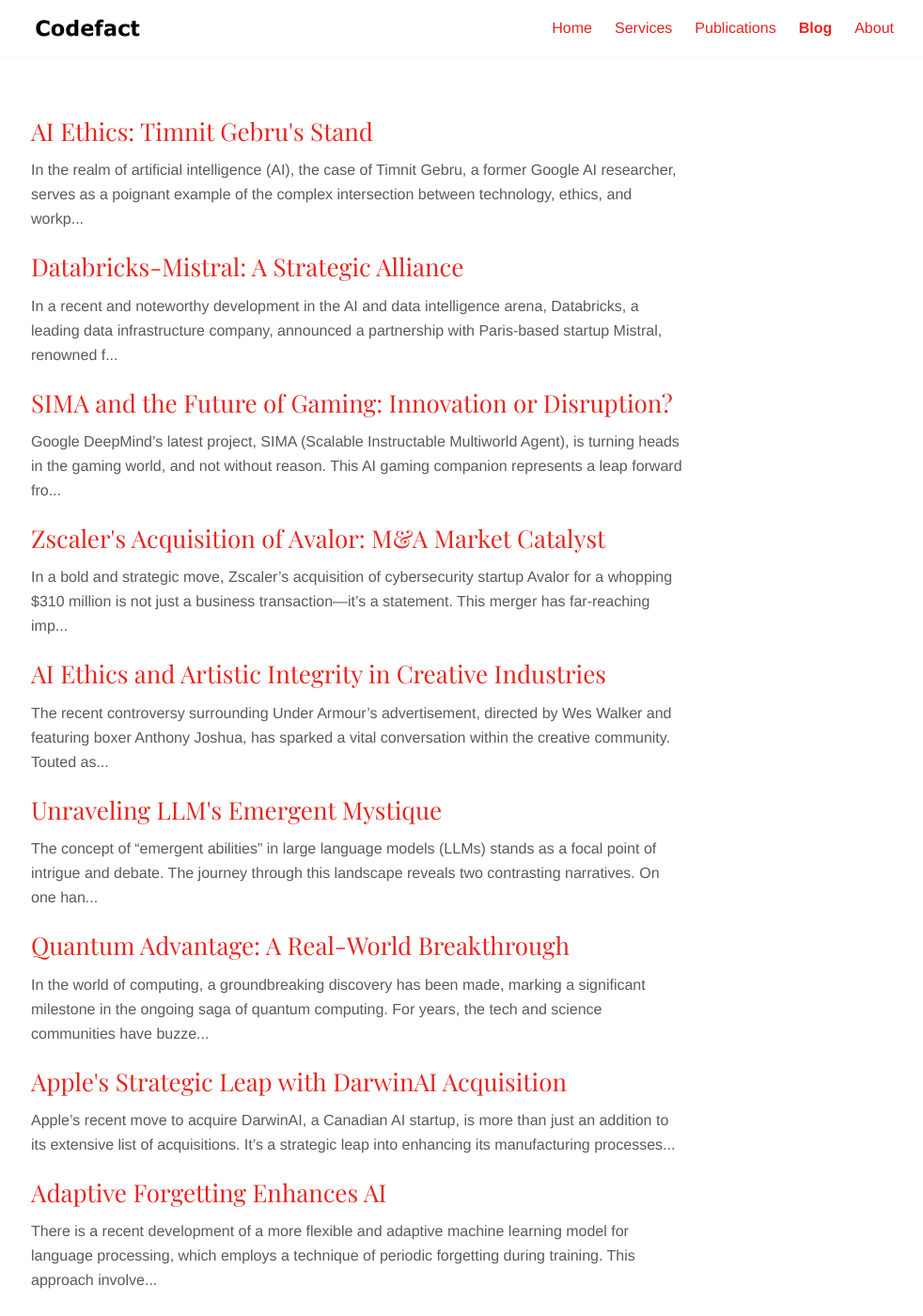
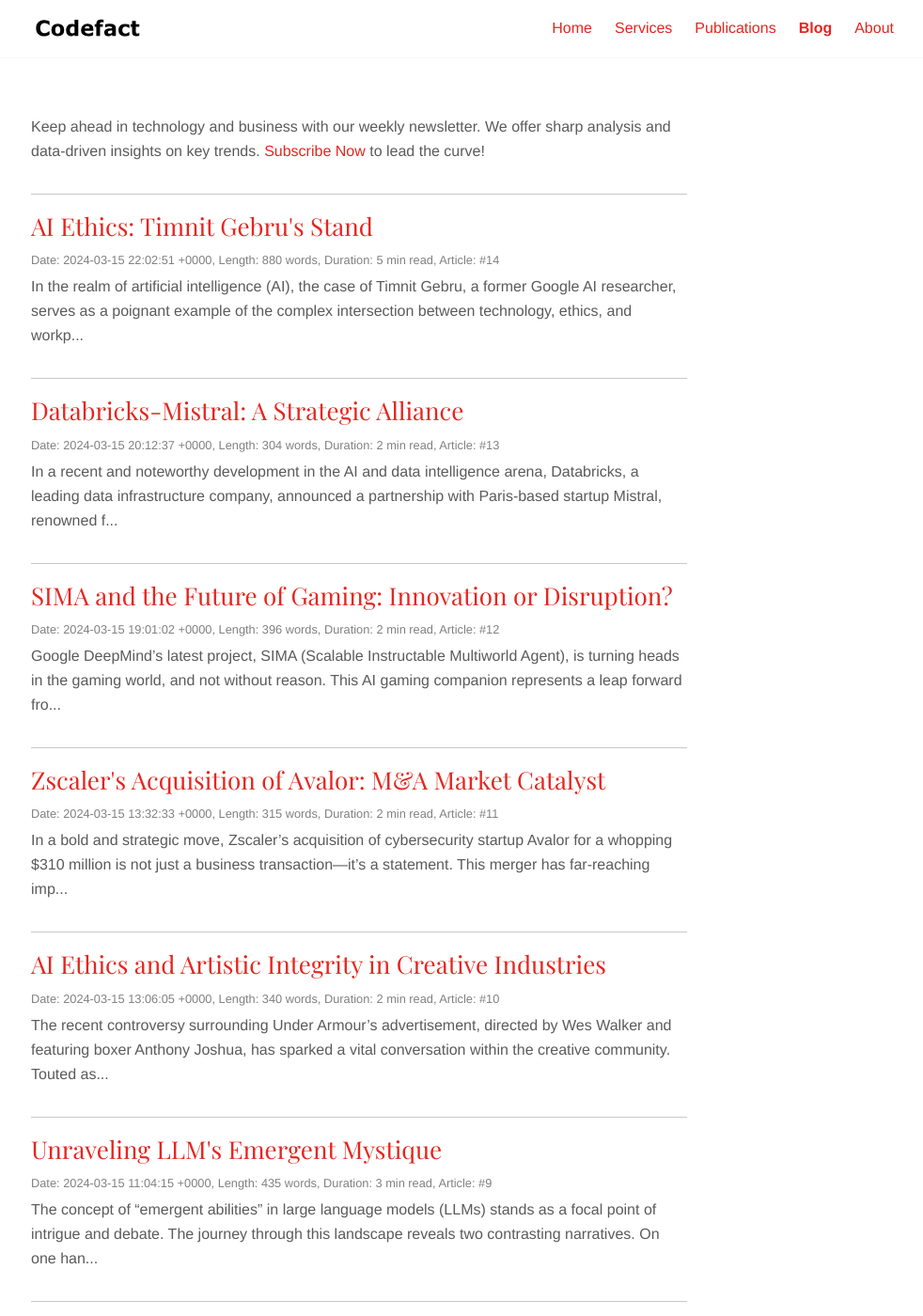
Before and after one commit to ryanrhymes/codefact.xyz, a Jekyll site: the page built from blog.md, in a window 1280 px wide and 1400 px high. Shown: the whole window at 94% size, without its empty margins (142-1124 px from the left). Built offline with Jekyll 4.4.1, drawn with Linux system fonts in a browser that asks for light colours; some of the changed text lies outside the part shown.

Commit message:
coding ...

```diff
--- a/_layouts/blog.html
+++ b/_layouts/blog.html
@@ -6,18 +6,27 @@
 <div class="strip">
     <div class="container pt-6 pb-6 pb-md-10">
 
+      <div class="col-12 col-md-9 mb-1">
+        <div class="service service-summary">
+        <div class="service-content">
+          {{ content }}
+        </div>
+        </div>
+      </div>
+
       {% for post in site.posts %}
         {% assign words = post.content | strip_html | number_of_words %}
         {% assign duration = words | divided_by: 200 | plus: 1 %}
         <div class="col-12 col-md-9 mb-1">
           <div class="service service-summary">
           <div class="service-content">
+            <hr style="margin-top: 2em;" />
             <h2 class="service-title">
               <a href="{{ post.url | relative_url }}">{{ post.title }}</a>
             </h2>
-            <!--
-            <div style="font-size: 0.8em; color: gray; margin-bottom: 0.5em;">Date: {{ post.date }}, Length: {{words}} words, Duration: {{duration}} min read</div>
-            -->
+            <div style="font-size: 0.8em; color: gray; margin-bottom: 0.5em;">
+              Date: {{ post.date }}, Length: {{words}} words, Duration: {{duration}} min read, Article: #{{ site.posts | size | minus: forloop.index | plus: 1 }}
+            </div>
             <p>{{ post.excerpt | markdownify | strip_html | truncate: 200 }}</p>
           </div>
           </div>
--- a/blog.md
+++ b/blog.md
@@ -4,3 +4,5 @@
 description: Blog
 permalink: "/blog/"
 ---
+
+Keep ahead in technology and business with our weekly newsletter. We offer sharp analysis and data-driven insights on key trends. [Subscribe Now](https://codefact.substack.com/welcome) to lead the curve!
```
